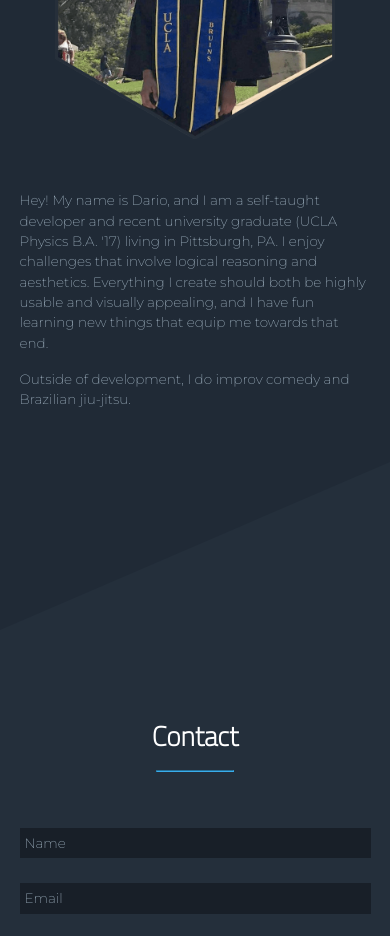
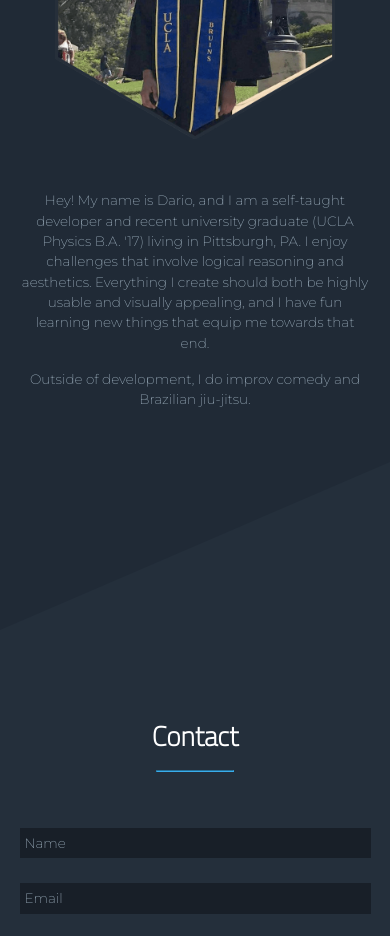
Before and after one commit to darzyx/darzyx, a React (Create React App) app: page / in a window 390 px wide. Shown: the part 7240-8176 px from the top of the page. Built offline with nearby package versions, Linux system fonts and the light colour scheme.

Commit message:
Center mobile bio

```diff
--- a/src/Styles/_about.scss
+++ b/src/Styles/_about.scss
@@ -44,14 +44,13 @@
 
     .bio {
       @extend %middle-content;
-      @media (max-width: 599px) { grid-row: 2; }
-      @media (min-width: 600px) { grid-column: 2; }
+      @media (max-width: 599px) { grid-row: 2; text-align: center; }
+      @media (min-width: 600px) { grid-column: 2; text-align: left; }
 
       width: 100%;
       height: 100%;
 
       padding: 0 5vw 0 5vw;
-      text-align: left;
       color: $about-secondary-color;
     }
   }
--- a/src/Styles/index.css
+++ b/src/Styles/index.css
@@ -395,14 +395,15 @@
       width: 100%;
       height: 100%;
       padding: 0 5vw 0 5vw;
-      text-align: left;
       color: #A2B5C3; }
       @media (max-width: 599px) {
         .about .content .bio {
-          grid-row: 2; } }
+          grid-row: 2;
+          text-align: center; } }
       @media (min-width: 600px) {
         .about .content .bio {
-          grid-column: 2; } }
+          grid-column: 2;
+          text-align: left; } }
   .about .triangle {
     position: absolute;
     bottom: 0;
```
